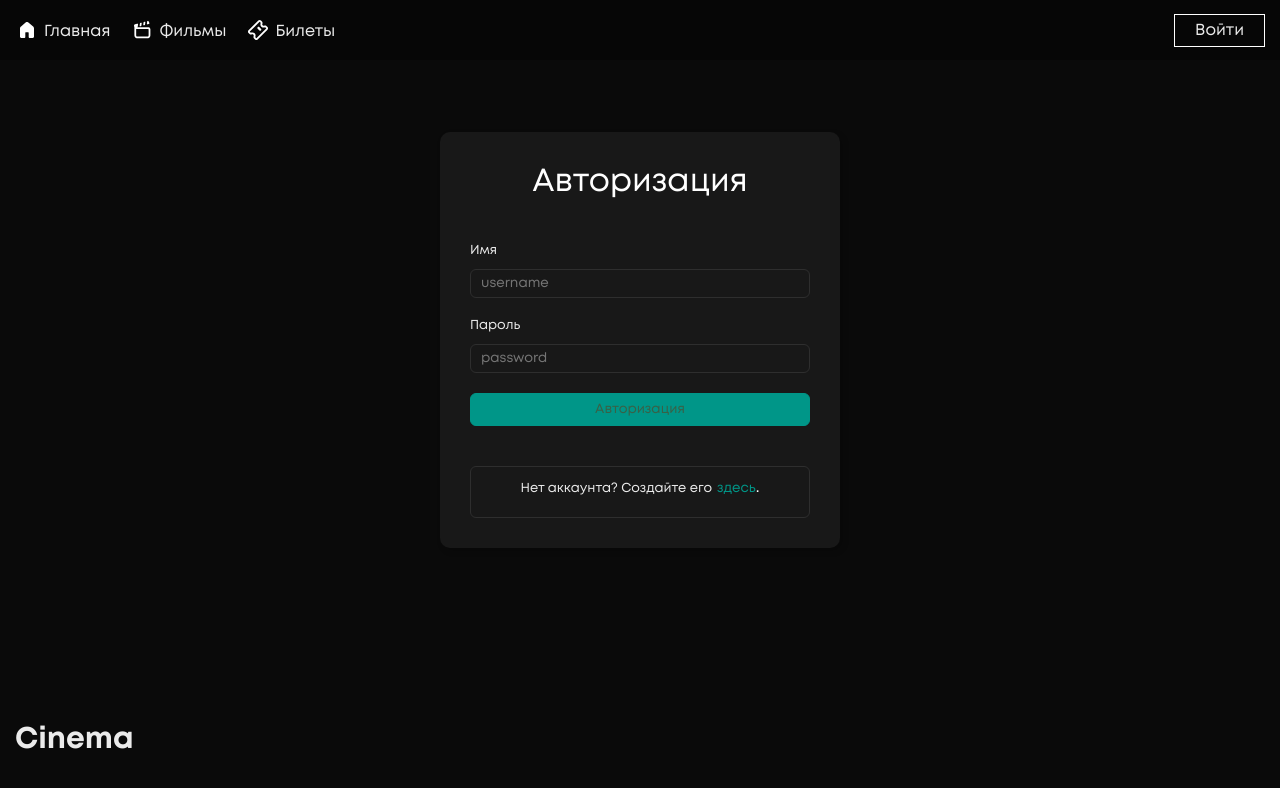
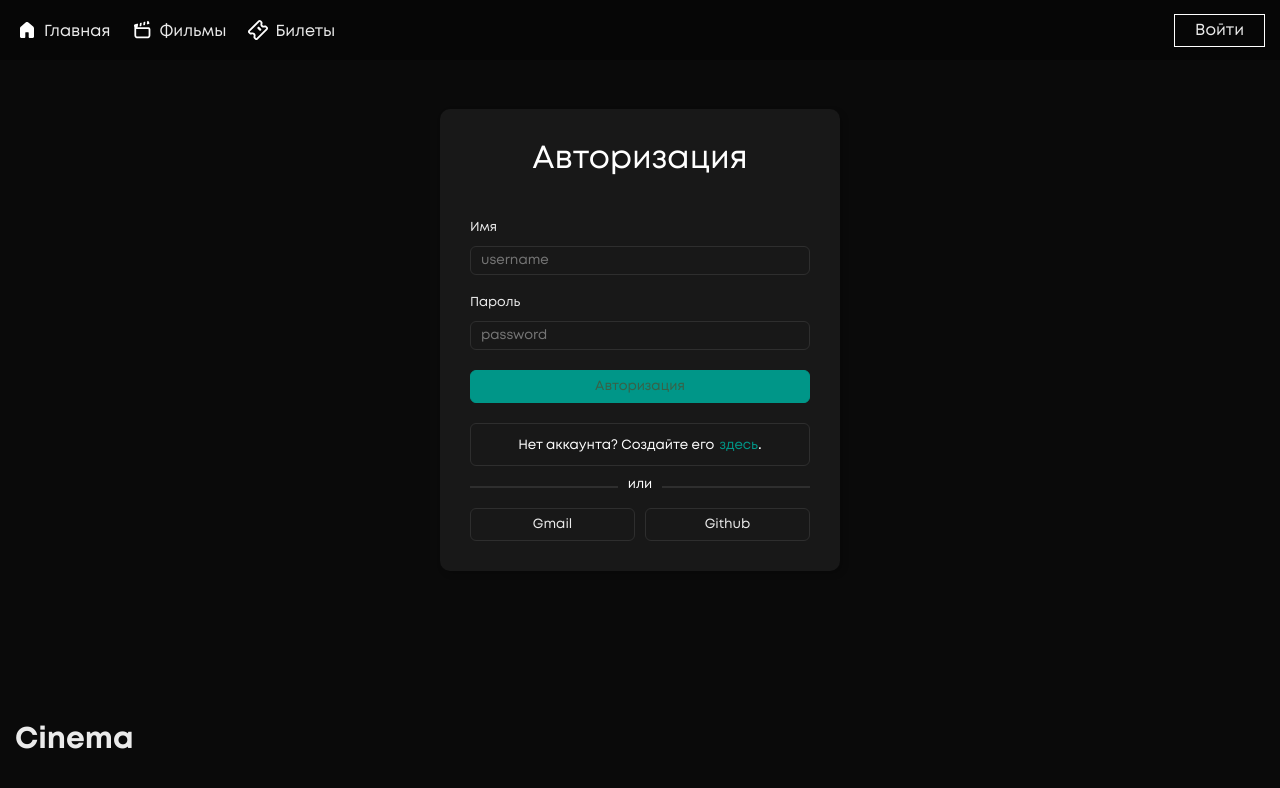
Before and after one commit to Attato/Nebo, a Next.js app: page /signIn in a window 1280 px wide. Shown: the top 788 px of the page. Built offline with nearby package versions, Linux system fonts and the light colour scheme; no server answers; the database is empty.

Commit message:
sign in on git + gmail

```diff
--- a/pages/signIn.tsx
+++ b/pages/signIn.tsx
@@ -126,15 +126,21 @@ const signIn: NextPage = ({ user }: User) => {
 					<button onClick={signIn} disabled={!formValid} type="submit">
 						Авторизация
 					</button>
-					<div className={styles.input}>
-						<p>{signInStatus}</p>
-					</div>
 					<div className={styles.sign__up}>
-						<span>Нет аккаунта? Создайте его</span>
+						<small>Нет аккаунта? Создайте его</small>
 						<Link href="/signUp">
 							<a>здесь</a>
 						</Link>
 						.
+					</div>
+					<div className={styles.auth__another_option}>
+						<hr />
+						<small>или</small>
+						<hr />
+					</div>
+					<div className={styles.social__buttons}>
+						<button className={styles.social__button}>Gmail</button>
+						<button className={styles.social__button}>Github</button>
 					</div>
 				</div>
 			</main>
```
